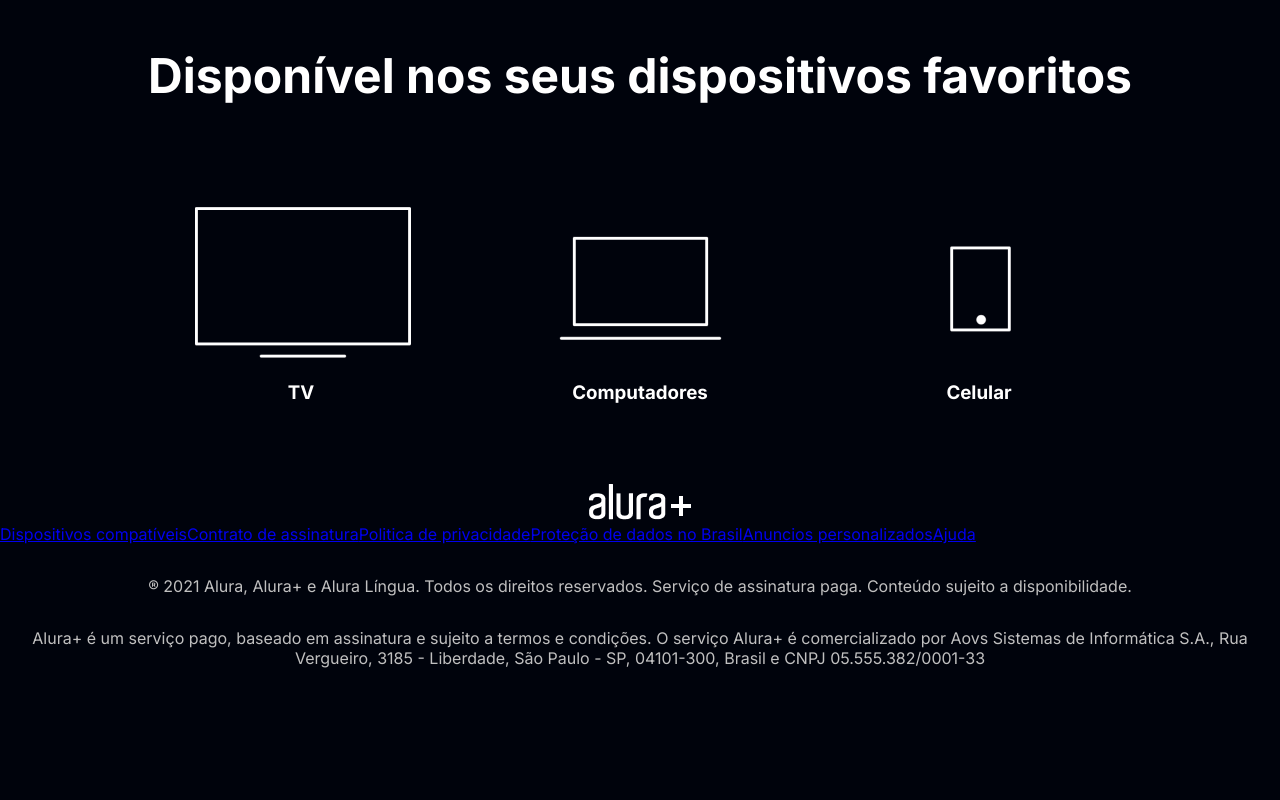
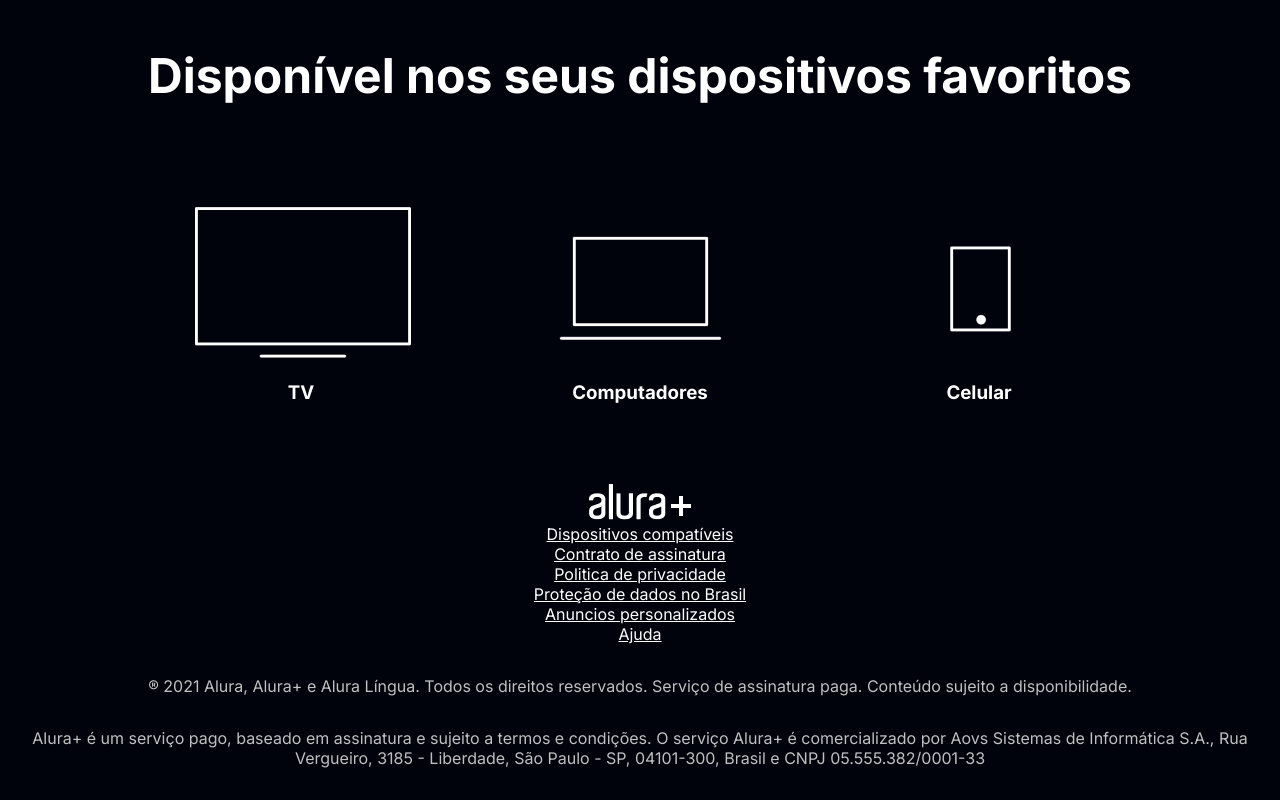
Before and after one commit to Isaac-Alves11/Alura-plus, a plain HTML site: page Index.html in a window 1280 px wide. Shown: the part 3154-3954 px from the top of the page. Before the commit the page ends 3854 px from the top, so only its background shows below. Drawn offline with Linux system fonts and the light colour scheme.

Commit message:
Corrigi estilização no rodape__lista

```diff
--- a/Styles.css
+++ b/Styles.css
@@ -155,9 +155,10 @@ margin-top: 1em;
    text-align: center;
 }
 
-.rodape__lista {
+.rodape__lista li a {
 
     display: flex;
+    justify-content: center;
     color: var(--branco-principal);
     list-style-type: none;
 
```
